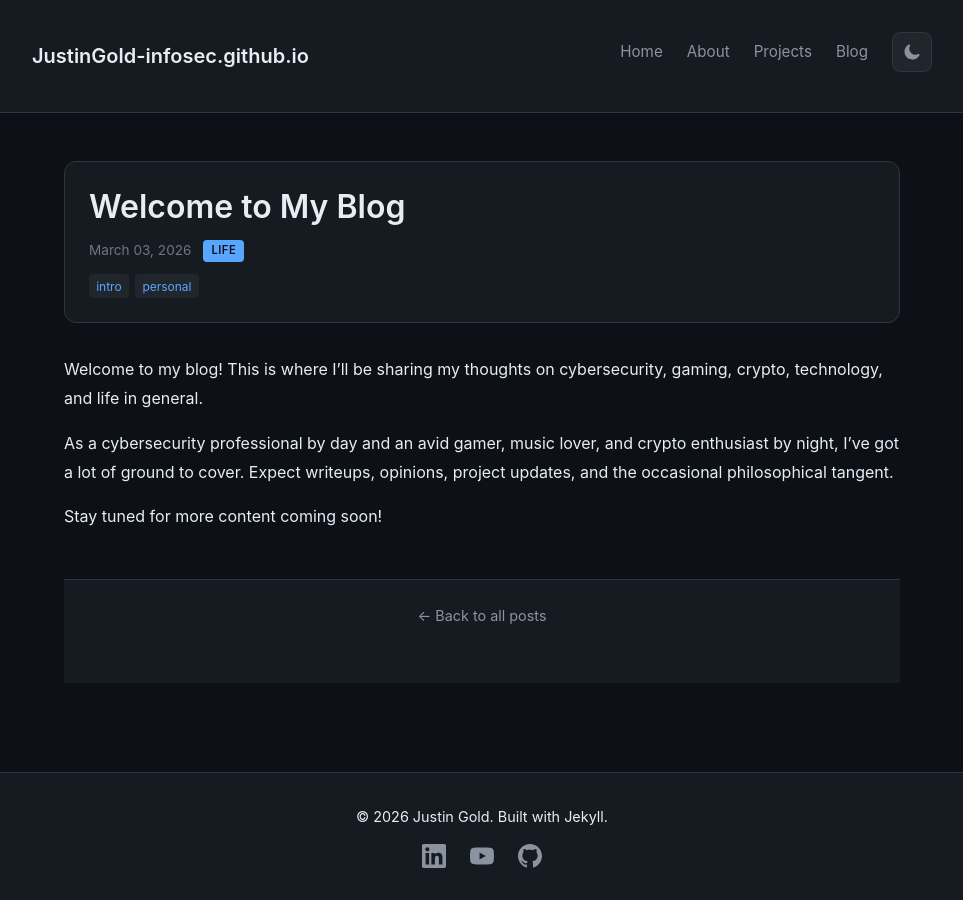
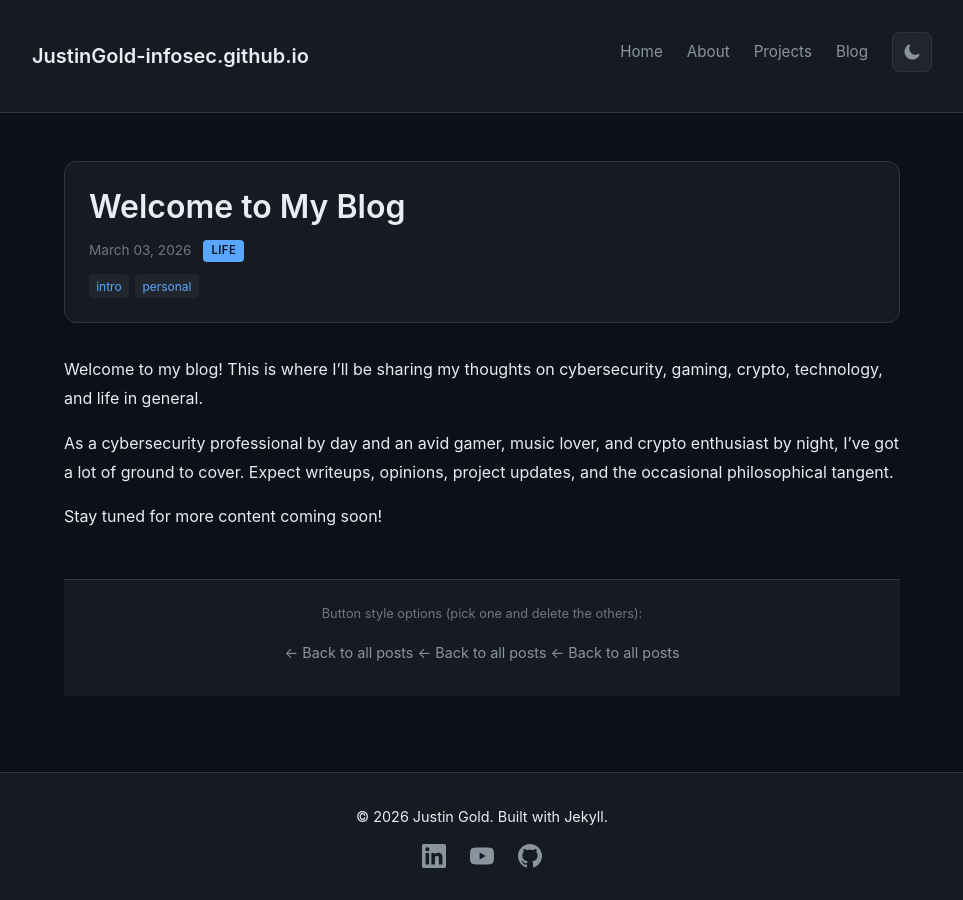
Before and after one commit to JustinGold-infosec/JustinGold-infosec.github.io, a Jekyll site: the page built from _posts/2026-03-04-welcome-to-my-blog.md, in a window 1280 px wide. Shown: the whole page, without its empty margins (158-1121 px from the left). Built offline with Jekyll 4.4.1, drawn with Linux system fonts in a browser that asks for light colours.

Commit message:
Enhance post footer with button style options
Added multiple button style options for back link in post footer.

```diff
--- a/_layouts/post.html
+++ b/_layouts/post.html
@@ -25,6 +25,9 @@ layout: default
   </div>
 
   <footer class="post-footer">
-    <a href="{{ '/blog/' | relative_url }}" class="back-link">← Back to all posts</a>
+    <p style="color: var(--text-muted); font-size: 0.8rem; margin-bottom: 1rem;">Button style options (pick one and delete the others):</p>
+    <a href="{{ '/blog/' | relative_url }}" class="back-link-pill">← Back to all posts</a>
+    <a href="{{ '/blog/' | relative_url }}" class="back-link-solid">← Back to all posts</a>
+    <a href="{{ '/blog/' | relative_url }}" class="back-link-outline">← Back to all posts</a>
   </footer>
 </article>
```
